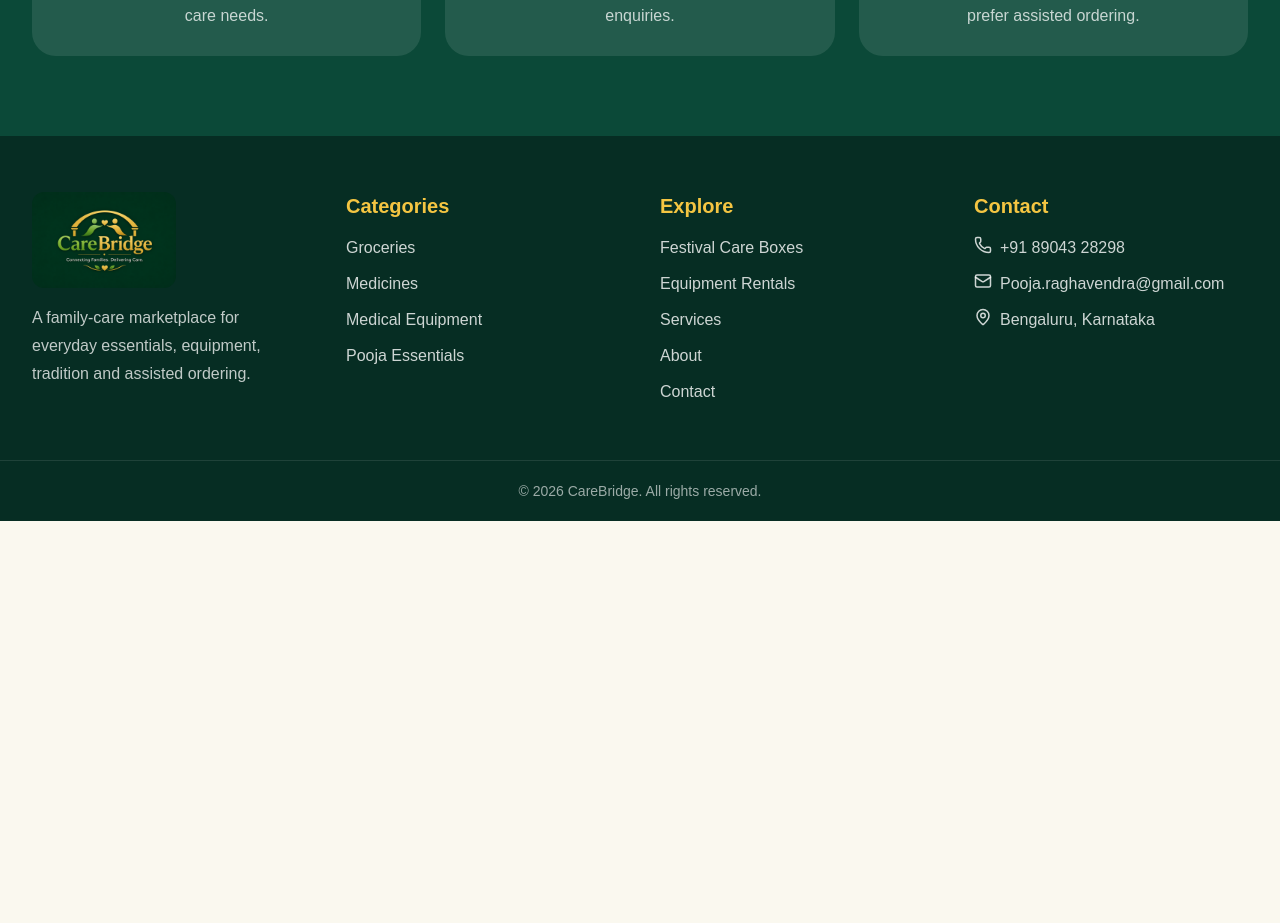
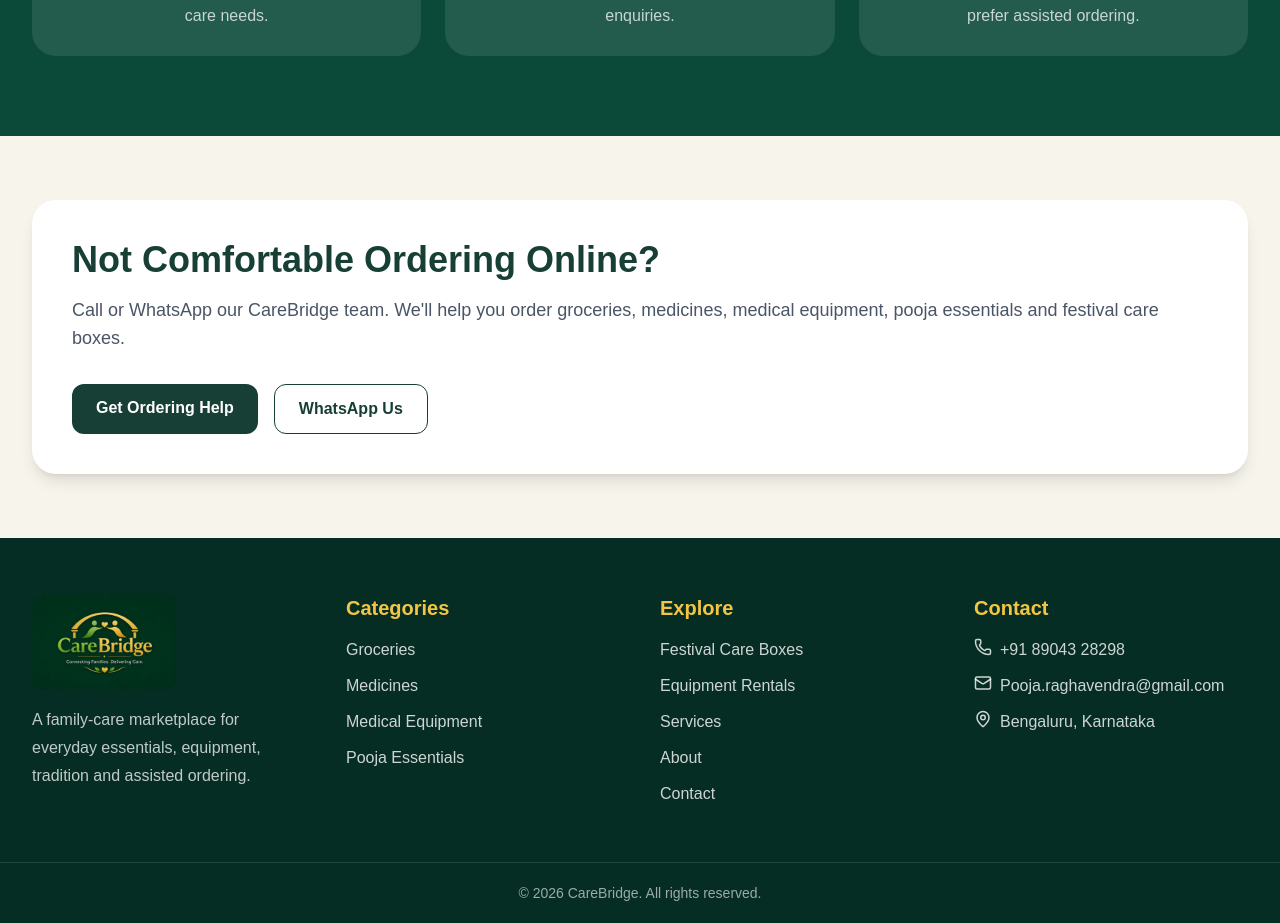
Before and after one commit to poojaraghavendra-ctrl/Carebridge-version2, a Next.js app: page / in a window 1280 px wide. Shown: the part 3200-4123 px from the top of the page. Before the commit the page ends 3721 px from the top, so only its background shows below. Built offline with nearby package versions, Linux system fonts and the light colour scheme.

Commit message:
Update page.tsx

```diff
--- a/app/page.tsx
+++ b/app/page.tsx
@@ -10,4 +10,34 @@
 <section className="bg-[#f4f7ef] py-20"><div className="mx-auto max-w-7xl px-5 md:px-8"><div className="flex flex-col justify-between gap-4 md:flex-row md:items-end"><div><p className="font-bold uppercase tracking-[.2em] text-[#b58510]">Festival care boxes</p><h2 className="mt-3 text-4xl font-bold text-[#12372c]">Celebrate without the last-minute rush</h2></div><Link href="/care-box" className="font-bold text-[#0b5b43]">View all festival boxes →</Link></div><div className="mt-10 grid gap-6 md:grid-cols-3">{festivalBoxes.slice(0,6).map(b=><article key={b.name} className="rounded-3xl bg-white p-6 shadow-sm"><PackageCheck size={36} className="text-[#0b5b43]"/><h3 className="mt-4 text-xl font-bold text-[#12372c]">{b.name}</h3><p className="mt-3 text-gray-600">{b.includes.slice(0,3).join(" • ")}</p><Link href="/care-box" className="mt-5 inline-block font-bold text-[#0b5b43]">See box details →</Link></article>)}</div></div></section>
 <section className="py-20"><div className="mx-auto max-w-7xl px-5 md:px-8"><h2 className="text-center text-4xl font-bold text-[#12372c]">Care services coming soon</h2><div className="mt-10 grid gap-5 sm:grid-cols-2 lg:grid-cols-3">{futureServices.map(s=>{const Icon=s.icon;return <article key={s.name} className="rounded-3xl border border-[#e8dfc5] bg-white p-6"><Icon className="text-[#0b5b43]" size={32}/><h3 className="mt-4 text-xl font-bold">{s.name}</h3><span className="mt-4 inline-block rounded-full bg-[#fff3c4] px-3 py-1 text-sm font-bold text-[#7b5a00]">Coming soon</span></article>})}</div></div></section>
 <section className="bg-[#0b4938] py-20 text-white"><div className="mx-auto max-w-7xl px-5 md:px-8"><h2 className="text-center text-4xl font-bold">Why CareBridge?</h2><div className="mt-10 grid gap-6 md:grid-cols-3">{[[ShieldCheck,"Trusted categories","A carefully structured marketplace for family care needs."],[Truck,"Flexible fulfilment","Delivery support plus rental and purchase enquiries."],[Headphones,"Human assistance","Phone and WhatsApp help for people who prefer assisted ordering."]].map(([I,t,d])=>{const Icon=I as React.ElementType;return <div key={t as string} className="rounded-3xl bg-white/10 p-7 text-center"><Icon className="mx-auto text-[#f4c542]" size={38}/><h3 className="mt-4 text-xl font-bold">{t as string}</h3><p className="mt-2 text-white/75">{d as string}</p></div>})}</div></div></section>
+<section className="bg-[#F7F4EC] py-16">
+  <div className="mx-auto max-w-7xl px-5 md:px-8">
+    <div className="rounded-3xl bg-white p-10 shadow-lg">
+      <h2 className="text-4xl font-bold text-[#173F35]">
+        Not Comfortable Ordering Online?
+      </h2>
+
+      <p className="mt-4 text-lg text-gray-600">
+        Call or WhatsApp our CareBridge team. We'll help you order groceries,
+        medicines, medical equipment, pooja essentials and festival care boxes.
+      </p>
+
+      <div className="mt-8 flex flex-wrap gap-4">
+        <a
+          href="/help-ordering"
+          className="rounded-xl bg-[#173F35] px-6 py-3 font-semibold text-white"
+        >
+          Get Ordering Help
+        </a>
+
+        <a
+          href="https://wa.me/91XXXXXXXXXX"
+          className="rounded-xl border border-[#173F35] px-6 py-3 font-semibold text-[#173F35]"
+        >
+          WhatsApp Us
+        </a>
+      </div>
+    </div>
+  </div>
+</section>
 </PageShell>}
```
